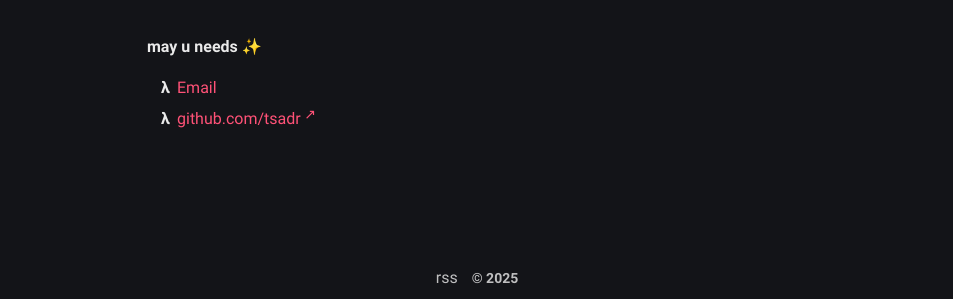
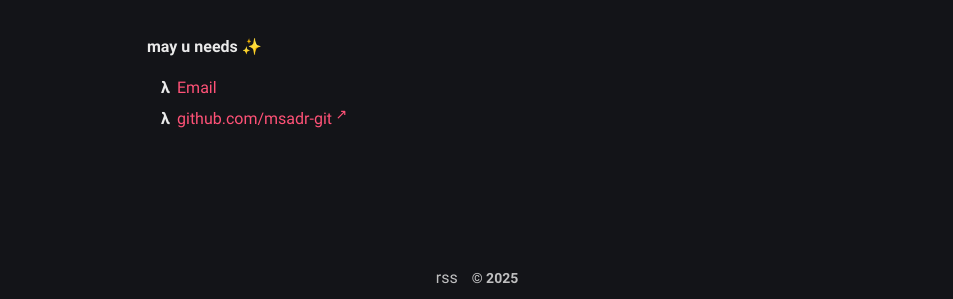
Before and after one commit to msadr-git/msadr-git.github.io, a Jekyll site: the page built from about.md, in a window 1280 px wide. Shown: the part 463-762 px from the top of the page, without its empty margins (163-1116 px from the left). Built offline with Jekyll 4.4.1, drawn with Linux system fonts in a browser that asks for light colours.

Commit message:
update github address

```diff
--- a/_config.yml
+++ b/_config.yml
@@ -14,9 +14,9 @@ author:
   name: Data Star # author name
   bio: >- # tell to the world
     I'm going to publish some articles about Data Science and its applications.
-    You can find me <a href="https://github.com/tsadr" target="_blank" rel="noopener">@github</a>.
+    You can find me <a href="https://github.com/msadr-git" target="_blank" rel="noopener">@github</a>.
   username: tsadr # author username
-  github: tsadr
+  github: msadr-git
   twitter:
   facebook:
   email: jafarisadr+datastar@gmail.com # your contact adress
--- a/about.md
+++ b/about.md
@@ -14,4 +14,4 @@ This page updates time to time.
 ##### may u needs ✨
 
 - <a href="mailto:{{ site.author.email }}">Email</a>
-- <a href="https://github.com/{{ site.author.github }}" target="_blank">github.com/tsadr</a>
+- <a href="https://github.com/{{ site.author.github }}" target="_blank">github.com/msadr-git</a>
```
